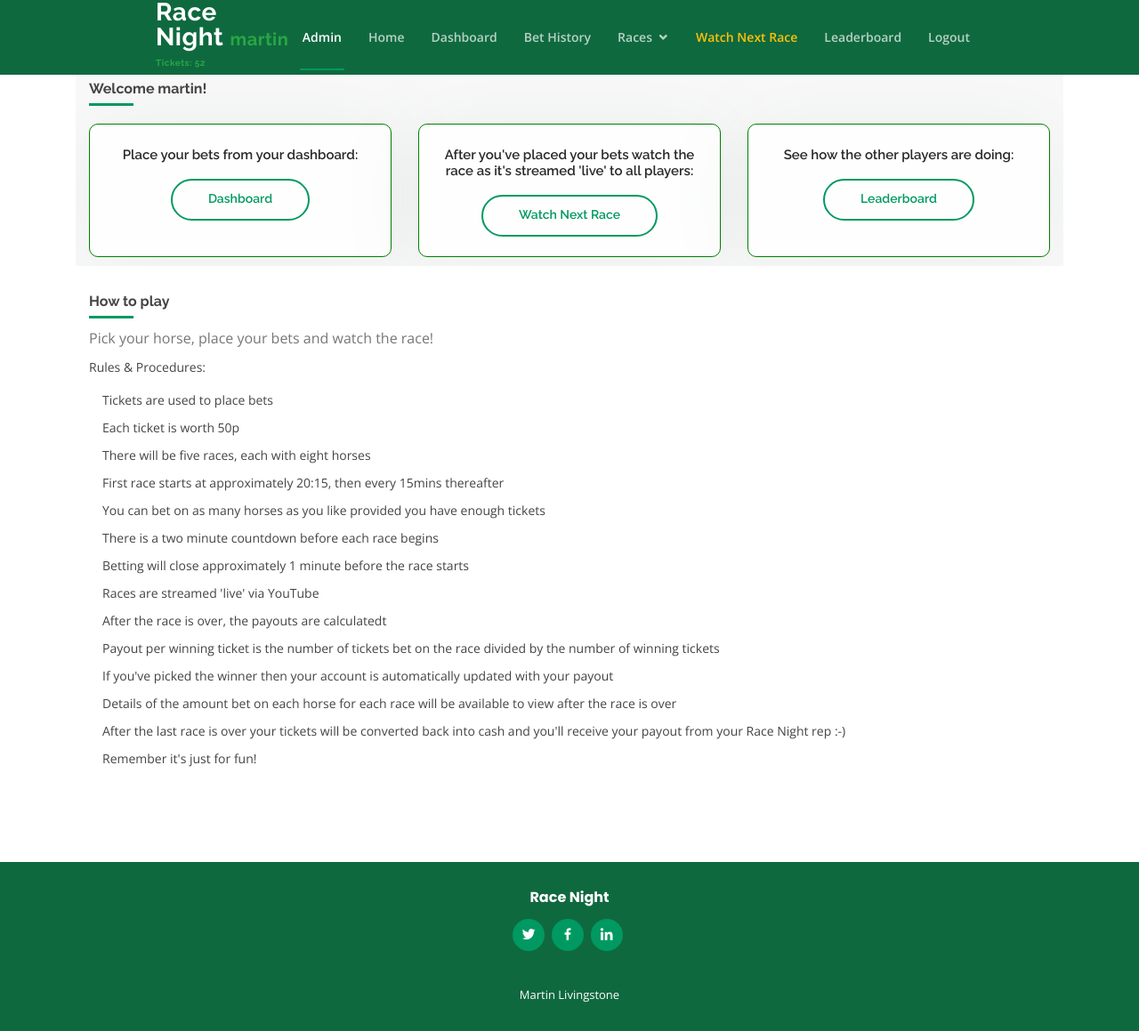
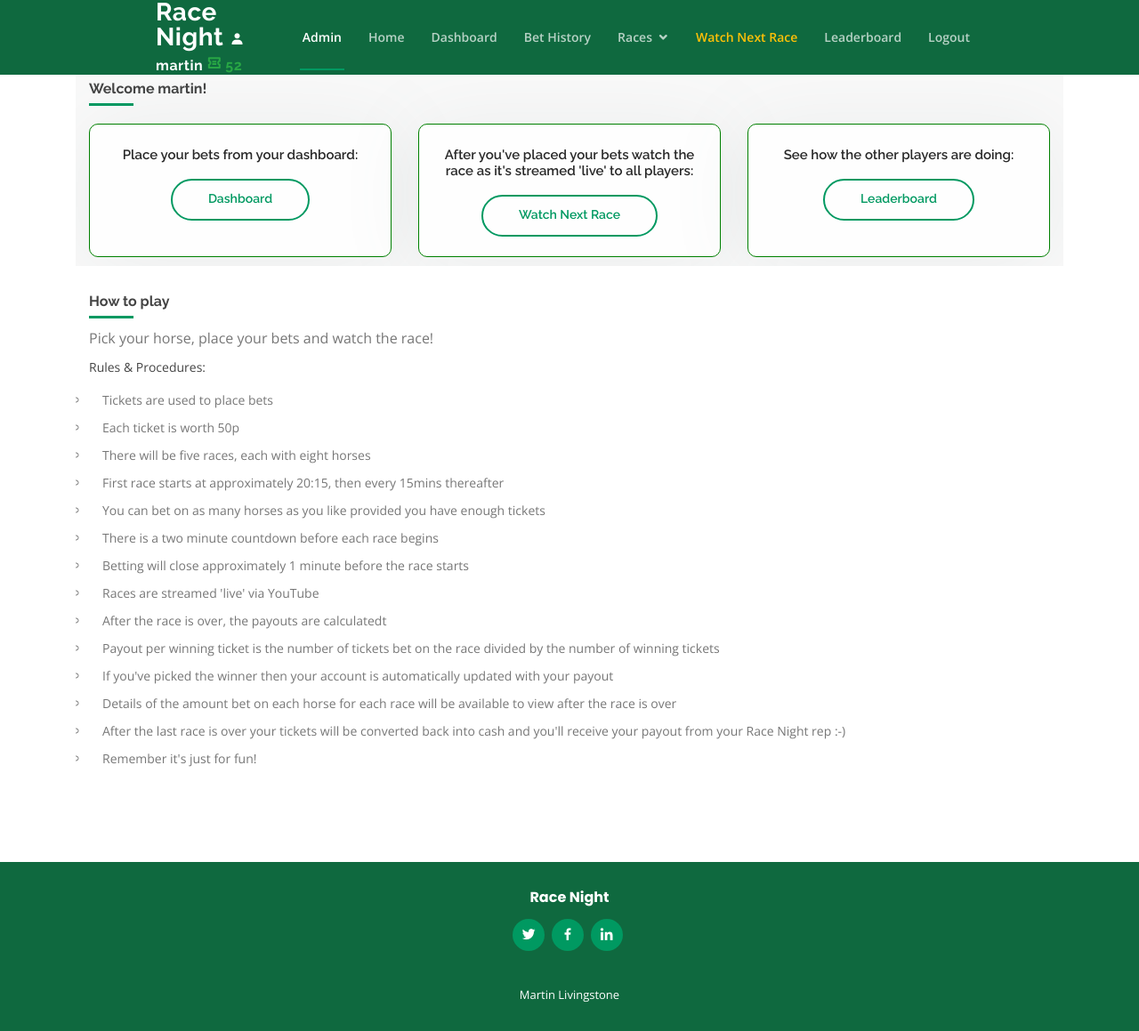
Before and after one commit to MLivingstone/racenight, a Django app: page /home/ in a window 1280 px wide. Shown: the whole page at 89% size. Run offline with Django 3.2, Linux system fonts and the light colour scheme; a user stored in the database is signed in; data comes from the database, SQL or seed files in the repository; some libraries are stand-ins or nearby versions.

Commit message:
various update prior to demo release

```diff
--- a/racenight/races/templates/races/dashboard_race_results.html
+++ b/racenight/races/templates/races/dashboard_race_results.html
@@ -19,7 +19,11 @@
             {% else %}
             <tr>
             {% endif %}
+            {% if entry == winner %}
+            <td><i class='bx bx-trophy' ></i>{{ entry.number }}</td>
+            {% else %}
             <td>{{ entry.number }}</td>
+            {% endif %}
             <td>{{ entry.horse.name }}</td>
             {% for key, value in raceentry_bets.items %}
                 {% if key == entry.id %}
--- a/racenight/races/templates/races/watchrace.html
+++ b/racenight/races/templates/races/watchrace.html
@@ -12,6 +12,6 @@
     <a href = {{ race.srcyoutube }}> Click here to open directly in YouTube</a>
 </div>
 {% else %}
-<h5>No race currently availablew</h5>
+<h5 class='text-center text-success '>No more races :-(</h5>
 {% endif %}
 {% endblock %}
--- a/racenight/static/css/style.css
+++ b/racenight/static/css/style.css
@@ -604,24 +604,28 @@ section {
 --------------------------------------------------------------*/
 .about {
   padding: 10px 0;
+  font-size: 12px;
+
+}
+
+.about .content {
   font-size: 14px;
-
 }
 
 .about .content h2 {
   font-weight: 600;
-  font-size: 16px;
+  font-size: 15px;
 }
 
 .about .content ul {
-  list-style: none;
+  list-style-type: circle;
+  color: #777777;
   padding: 0;
 }
 
 .about .content ul li {
   padding-left: 15px;
   position: relative;
-
 }
 
 .about .content ul li + li {
--- a/racenight/templates/base.html
+++ b/racenight/templates/base.html
@@ -34,8 +34,11 @@
         <div class="col-xl-9 d-flex align-items-center justify-content-between">
           {% if user.is_authenticated %}
           <h1 class="logo"><a href="{% url 'frontpage' %}">Race Night </a>
-          <a href="{% url 'maindashboard' %}"><span class='text-success'  style='font-size:20px'>{{ user }}
-          <sup class='text-success' style='font-size:10px'>Tickets: {{ user.profile.cash }}</sup></span></a>
+          <a href="{% url 'maindashboard' %}">
+            <span class='text-white' style='font-size:16px'><i class='bx bxs-user'></i>{{ user }}
+            <span class='text-success' style='font-size:16px'><i class="ri-coupon-line"></i> {{ user.profile.cash }}</span>
+          </span>
+          </a>
           </h1>
           <nav class="nav-menu d-none d-lg-block">
             <ul>
--- a/racenight/templates/maindashboard.html
+++ b/racenight/templates/maindashboard.html
@@ -3,7 +3,7 @@
 
 <div class="container text-center ">
 
-    <h5>{{ user|upper }}'s Dashboard<span class='text-success'>  Tickets: {{ user.profile.cash }}</span></h5>
+    <h5>My Dashboard<span class='text-success'>  Tickets <i class="ri-coupon-line"></i>{{ user.profile.cash }}</span></h5>
 
           <!-- NO MORE BETS -->
           {% for race in races %}
```
